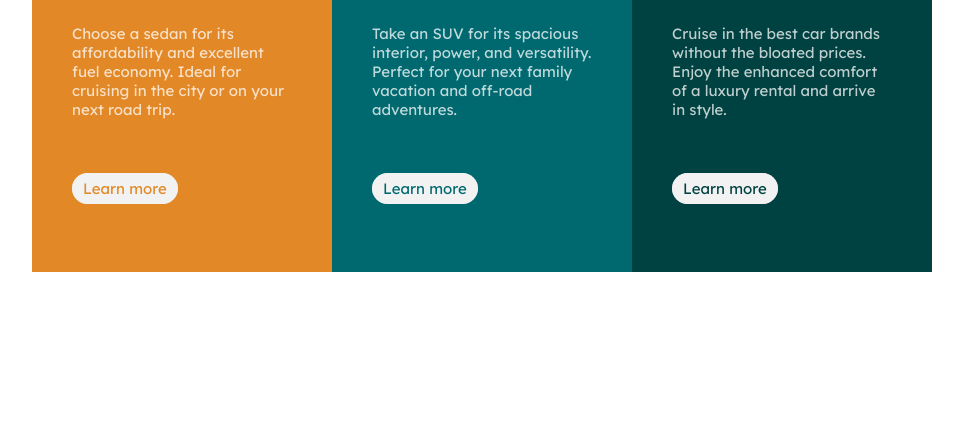
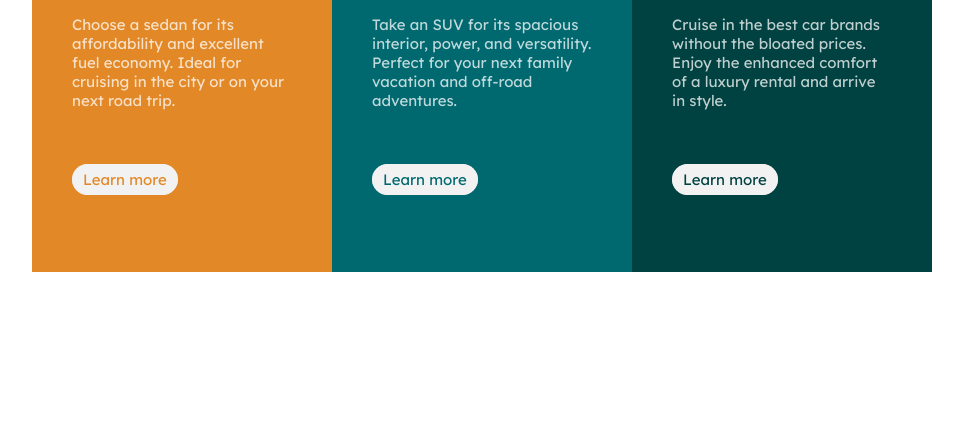
Before and after one commit to anthonychrisley/projeto-3-column-preview-card, a plain HTML site: page index.html in a window 1280 px wide. Shown: the part 353-800 px from the top of the page, without its empty margins (158-1121 px from the left). Drawn offline with Linux system fonts and the light colour scheme.

Commit message:
adicionando uma section classe container no html, e estilizando main no style.css

```diff
--- a/index.html
+++ b/index.html
@@ -16,7 +16,8 @@
 </head>
 
 <body>
-  <main class="container">
+  <main>
+    <section class="container">
 
     <div class="sedans veiculos">
       <img src="./images/icon-sedans.svg" alt="sedans">
@@ -44,6 +45,8 @@
 
     </div>
 
+  </section>
+
   </main>
 
 
--- a/src/css/responsive.css
+++ b/src/css/responsive.css
@@ -1,7 +1,6 @@
 @media(max-width:375px){
     .container{
         display: flex;
-        height: auto;
         flex-direction: column;
     }
 
--- a/src/css/style.css
+++ b/src/css/style.css
@@ -6,11 +6,15 @@
     font-size: 15px;
 }
 
+main{
+   display: flex;
+   min-height: 100vh;
+   justify-content: center;
+   align-items: center;
+}
+
 .container{
    display: flex;
-   height: 100vh;
-   justify-content: center;
-   align-items: center;
    flex-wrap: wrap;
 }
 
```
